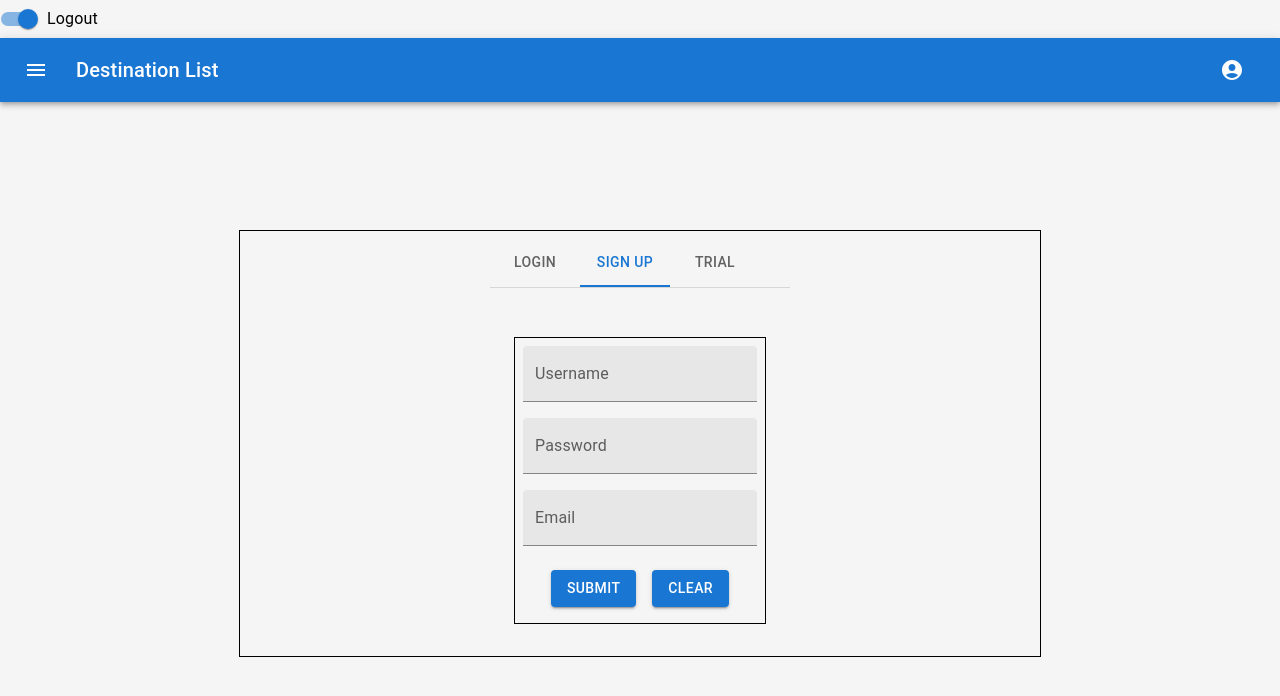
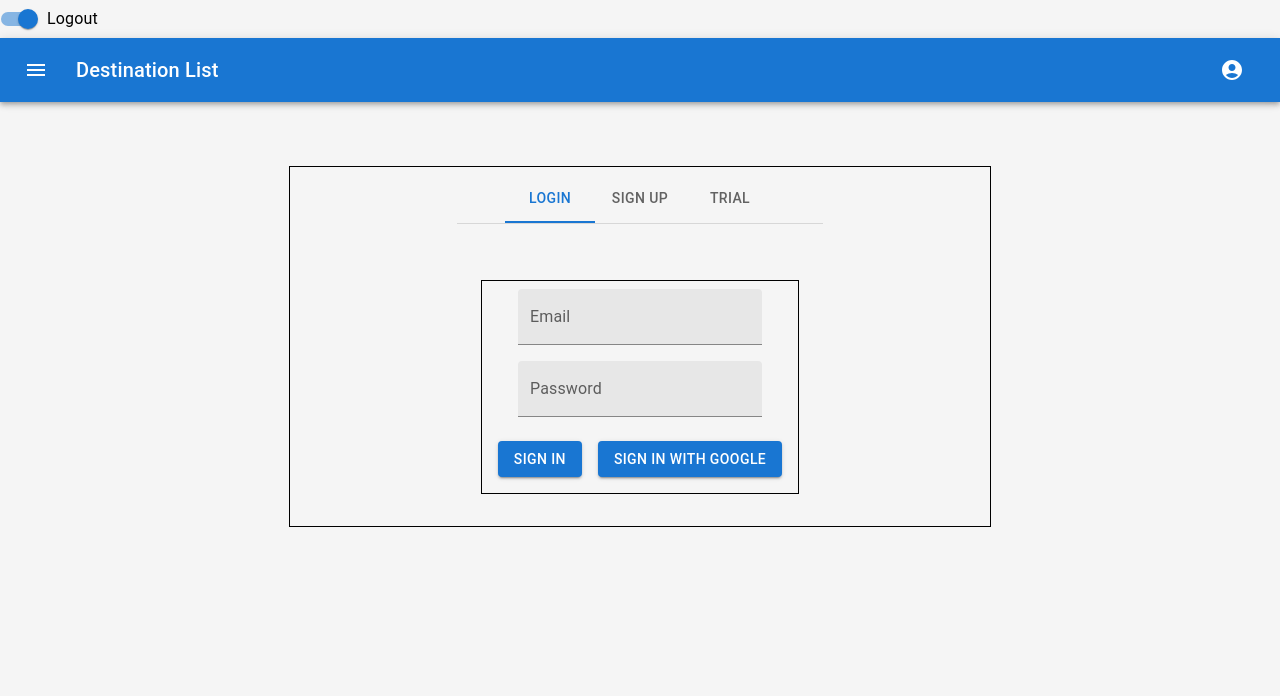
Before and after one commit to zimin-iliya/destination-list, a React (Create React App) app: page / in a window 1280 px wide. Shown: the top 696 px of the page. Built offline with nearby package versions, Linux system fonts and the light colour scheme.

Commit message:
updated and added Auth

```diff
--- a/package.json
+++ b/package.json
@@ -8,6 +8,7 @@
     "@mui/icons-material": "^5.15.9",
     "@mui/lab": "^5.0.0-alpha.165",
     "@mui/material": "^5.15.9",
+    "@supabase/supabase-js": "^2.39.6",
     "@testing-library/jest-dom": "^5.17.0",
     "@testing-library/react": "^13.4.0",
     "@testing-library/user-event": "^13.5.0",
--- a/src/authorization/Login.jsx
+++ b/src/authorization/Login.jsx
@@ -4,28 +4,14 @@ import TextField from "@mui/material/TextField";
 import BasicButtons from "../components/buttons/BasicButtons";
 import LabTabs from "../components/tabs/LabTabs";
 
-const Login = () => {
-  const [email, setEmail] = useState("");
-  const [password, setPassword] = useState("");
-
-  const handleEmailChange = (e) => {
-    setEmail(e.target.value);
-  };
-
-  const handlePasswordChange = (e) => {
-    setPassword(e.target.value);
-  };
-
-  const handleLoginSubmit = (e) => {
-    e.preventDefault();
-    console.log("Login button clicked!");
-    // Add your login logic here
-  };
-
-  const handleRegisterClick = () => {
-    // Add your register navigation logic here
-  };
-
+const Login = ({
+  loginGoogle,
+  loginPassword,
+  email,
+  setEmail,
+  password,
+  setPassword,
+}) => {
   return (
     <Box
       component="form"
@@ -41,8 +27,21 @@ const Login = () => {
       noValidate
       autoComplete="off"
     >
-      <TextField id="filled-basic" label="Username" variant="filled" />
-      <TextField id="filled-basic" label="Password" variant="filled" />
+      <TextField
+        value={email}
+        onChange={(e) => setEmail(e.target.value)}
+        id="filled-email"
+        label="Email"
+        variant="filled"
+      />
+      <TextField
+        value={password}
+        onChange={(e) => setPassword(e.target.value)}
+        id="filled-password"
+        label="Password"
+        variant="filled"
+        type="password"
+      />{" "}
       <Box
         sx={{
           display: "flex",
@@ -52,8 +51,11 @@ const Login = () => {
           "& > :not(style)": { m: 1 },
         }}
       >
-        <BasicButtons text={"Submit"} onClick={handleLoginSubmit} />
-        <BasicButtons text={"Clear"} onClick={handleRegisterClick} />
+        <BasicButtons text={"Sign in"} onClick={() => loginPassword()} />
+        <BasicButtons
+          text={"Sign in with Google"}
+          onClick={() => loginGoogle()}
+        />
       </Box>
     </Box>
   );
--- a/src/authorization/SignUp.jsx
+++ b/src/authorization/SignUp.jsx
@@ -3,29 +3,16 @@ import Box from "@mui/material/Box";
 import TextField from "@mui/material/TextField";
 import BasicButtons from "../components/buttons/BasicButtons";
 
-const SignUp = () => {
-  const [email, setEmail] = useState("");
-  const [password, setPassword] = useState("");
-  const [username, setUsername] = useState("");
-
-  const handleEmailChange = (e) => {
-    setEmail(e.target.value);
-  };
-
-  const handlePasswordChange = (e) => {
-    setPassword(e.target.value);
-  };
-
-  const handleLoginSubmit = (e) => {
-    e.preventDefault();
-    console.log("Login button clicked!");
-    // Add your login logic here
-  };
-
-  const handleRegisterClick = () => {
-    // Add your register navigation logic here
-  };
-
+const SignUp = ({
+  handleSignup,
+  SignupClear,
+  UserName,
+  setUserName,
+  password,
+  setPassword,
+  email,
+  setEmail,
+}) => {
   return (
     <Box
       component="form"
@@ -41,9 +28,28 @@ const SignUp = () => {
       noValidate
       autoComplete="off"
     >
-      <TextField id="filled-basic" label="Username" variant="filled" />
-      <TextField id="filled-basic" label="Password" variant="filled" />
-        <TextField id="filled-basic" label="Email" variant="filled" />
+      <TextField
+        value={UserName}
+        onChange={(e) => setUserName(e.target.value)}
+        id="filled-basic"
+        label="Username"
+        variant="filled"
+      />
+      <TextField
+        value={password}
+        onChange={(e) => setPassword(e.target.value)}
+        id="filled-password"
+        label="Password"
+        variant="filled"
+        type="password"
+      />
+      <TextField
+        value={email}
+        onChange={(e) => setEmail(e.target.value)}
+        id="filled-email"
+        label="Email"
+        variant="filled"
+      />
       <Box
         sx={{
           display: "flex",
@@ -53,8 +59,8 @@ const SignUp = () => {
           "& > :not(style)": { m: 1 },
         }}
       >
-        <BasicButtons text={"Submit"} onClick={handleLoginSubmit} />
-        <BasicButtons text={"Clear"} onClick={handleRegisterClick} />
+        <BasicButtons text={"SIGN UP"} onClick={handleSignup} />
+        <BasicButtons text={"Clear"} onClick={SignupClear} />
       </Box>
     </Box>
   );
--- /dev/null
+++ b/src/authorization/Supabase.js
@@ -0,0 +1,5 @@
+import { createClient } from  "@supabase/supabase-js";
+export const supabase = createClient(
+  "https://zdzjovwbkxxuxsycyrob.supabase.co",
+  "eyJhbGciOiJIUzI1NiIsInR5cCI6IkpXVCJ9.eyJpc3MiOiJzdXBhYmFzZSIsInJlZiI6Inpkempvdndia3h4dXhzeWN5cm9iIiwicm9sZSI6ImFub24iLCJpYXQiOjE3MDc5MjY4MDIsImV4cCI6MjAyMzUwMjgwMn0.eR3XgG02IVzJIGQ3FYaGQgFAoF-knJHErcGjEaO4QzA"
+);
--- a/src/components/navbar/Header.jsx
+++ b/src/components/navbar/Header.jsx
@@ -15,6 +15,8 @@ import MenuItem from "@mui/material/MenuItem";
 import Menu from "@mui/material/Menu";
 
 function MenuAppBar() {
+
+
   const { auth, setAuth } = useContext(UserContext);
   const [anchorEl, setAnchorEl] = useState(null);
 
--- a/src/components/tabs/LabTabs.jsx
+++ b/src/components/tabs/LabTabs.jsx
@@ -9,9 +9,51 @@ import BasicButtons from "../buttons/BasicButtons";
 import Login from "../../authorization/Login";
 import SignUp from "../../authorization/SignUp";
 import { Navigate } from "react-router-dom";
+import { supabase } from "../../authorization/Supabase";
 
 export default function LabTabs() {
-  const [value, setValue] = useState("2");
+  const [email, setEmail] = useState("");
+  const [UserName, setUserName] = useState("");
+  const [password, setPassword] = useState("");
+
+  console.log(UserName, email, password);
+
+  const handleSignup = async () => {
+    const { data, error } = await supabase.auth.signUp({
+      email: "example@email.com",
+      password: "example-password",
+    });
+    if (error) {
+      console.log("error", error);
+    }
+    if (data) {
+      localStorage.setItem("user", JSON.stringify(data));
+    }
+    console.log("handleSignup", data, error);
+  };
+  const SignupClear = () => {
+    setEmail(null);
+    setPassword(null);
+    setUserName(null);
+  };
+
+  const handleSignInWithGoogle = async () => {
+    const { data, error } = await supabase.auth.signInWithOAuth({
+      provider: "google",
+    });
+    console.log("handleSignInWithGoogle", data, error);
+  };
+
+  const handlesignInWithPassword = async () => {
+    console.log("handlesignInWithPassword", email, password);
+    const { data, error } = await supabase.auth.signInWithPassword({
+      email: email,
+      password: password,
+    });
+    console.log("handlesignInWithPassword", data, error);
+  };
+
+  const [value, setValue] = useState("1");
   const [redirect, setRedirect] = useState(false);
 
   const handleTrail = () => {
@@ -27,9 +69,17 @@ export default function LabTabs() {
   }
 
   return (
-    <Box sx={{ width: "300px", typography: "body1" }}>
+    <Box sx={{ width: "auto", maxWidth: "400px", typography: "body1" }}>
       <TabContext value={value}>
-        <Box sx={{ borderBottom: 1, borderColor: "divider" }}>
+        <Box
+          sx={{
+            borderBottom: 1,
+            borderColor: "divider",
+            display: "flex",
+            alignItems: "center",
+            justifyContent: "center",
+          }}
+        >
           <TabList onChange={handleChange} aria-label="lab API tabs example">
             <Tab label="login" value="1" />
             <Tab label="Sign up" value="2" />
@@ -37,10 +87,26 @@ export default function LabTabs() {
           </TabList>
         </Box>
         <TabPanel value="1">
-          <Login />
+          <Login
+            loginPassword={handlesignInWithPassword}
+            loginGoogle={handleSignInWithGoogle}
+            email={email}
+            setEmail={setEmail}
+            password={password}
+            setPassword={setPassword}
+          />
         </TabPanel>
         <TabPanel value="2">
-          <SignUp />
+          <SignUp
+            handleSignup={handleSignup}
+            SignupClear={SignupClear}
+            UserName={UserName}
+            setUserName={setUserName}
+            password={password}
+            setPassword={setPassword}
+            email={email}
+            setEmail={setEmail}
+          />
         </TabPanel>
         <TabPanel value="3">
           <Box
--- a/src/pages/Outh.jsx
+++ b/src/pages/Outh.jsx
@@ -8,12 +8,12 @@ const OAuth = () => {
         <Box
         sx={{
           mx: "auto",
-          width: "800px",
-          minwidth: "50vhd",
+          width: "100%",
+          maxWidth: "700px",
           display: "flex",
           flexDirection: "column",
           alignItems: "center",
-          marginTop: "10%",
+          marginTop: "5%",
           border: "1px solid black",
           "& > :not(style)": { m: 1 },
         }}
--- a/src/pages/Search.jsx
+++ b/src/pages/Search.jsx
@@ -10,7 +10,7 @@ const Search = () => {
   const [search, setSearch] = useState("");
   const { tag, setTag, onClickTag } = React.useContext(UserContext);
 
-  const onClickSearch = () => {
+  const onClickSave = () => {
     console.log(search, "search");
   };
 
@@ -99,9 +99,9 @@ const Search = () => {
                 sx={{ margin: "10px", width: "300px" }}
                 variant="contained"
                 color="primary"
-                onClick={() => onClickSearch()}
+                onClick={() => onClickSave()}
               >
-                Search
+                Save
               </Button>
             </Grid>
           </Grid>
@@ -124,7 +124,7 @@ const Search = () => {
                 width: "100%",
                 height: "100%",
                 borderRadius: "10px",
-                marginTop: "10px",
+                margin: "10px",
               }}
               noValidate
               autoComplete="off"
--- a/src/states/UserContext.jsx
+++ b/src/states/UserContext.jsx
@@ -6,6 +6,7 @@ export function UserContextProvider({ children }) {
     const [user, setUser] = useState(null);
     const [auth, setAuth] = useState(true);
 
+
   return (
     <UserContext.Provider value={{user,setUser,auth, setAuth }}>
       {children}
```
Also changed, not shown: 1 other file (tests, documents, lock files or other folders).
